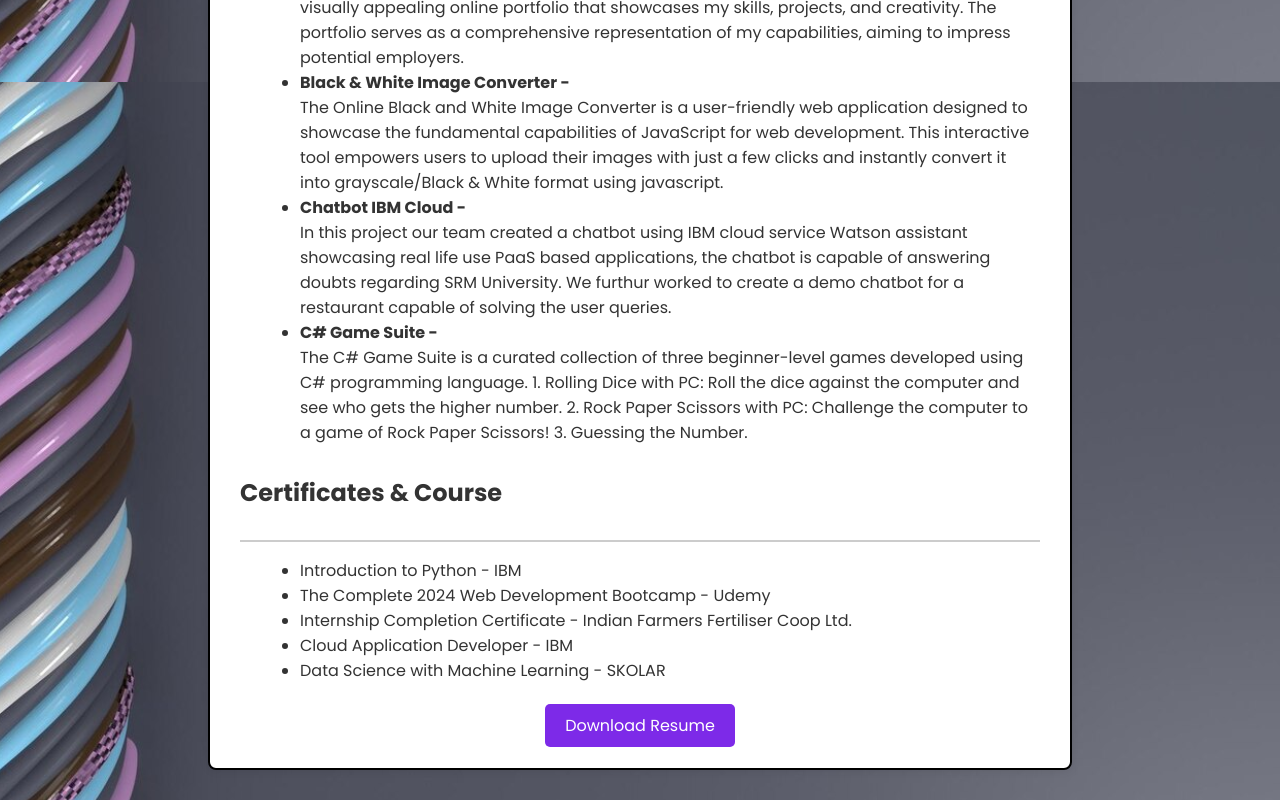
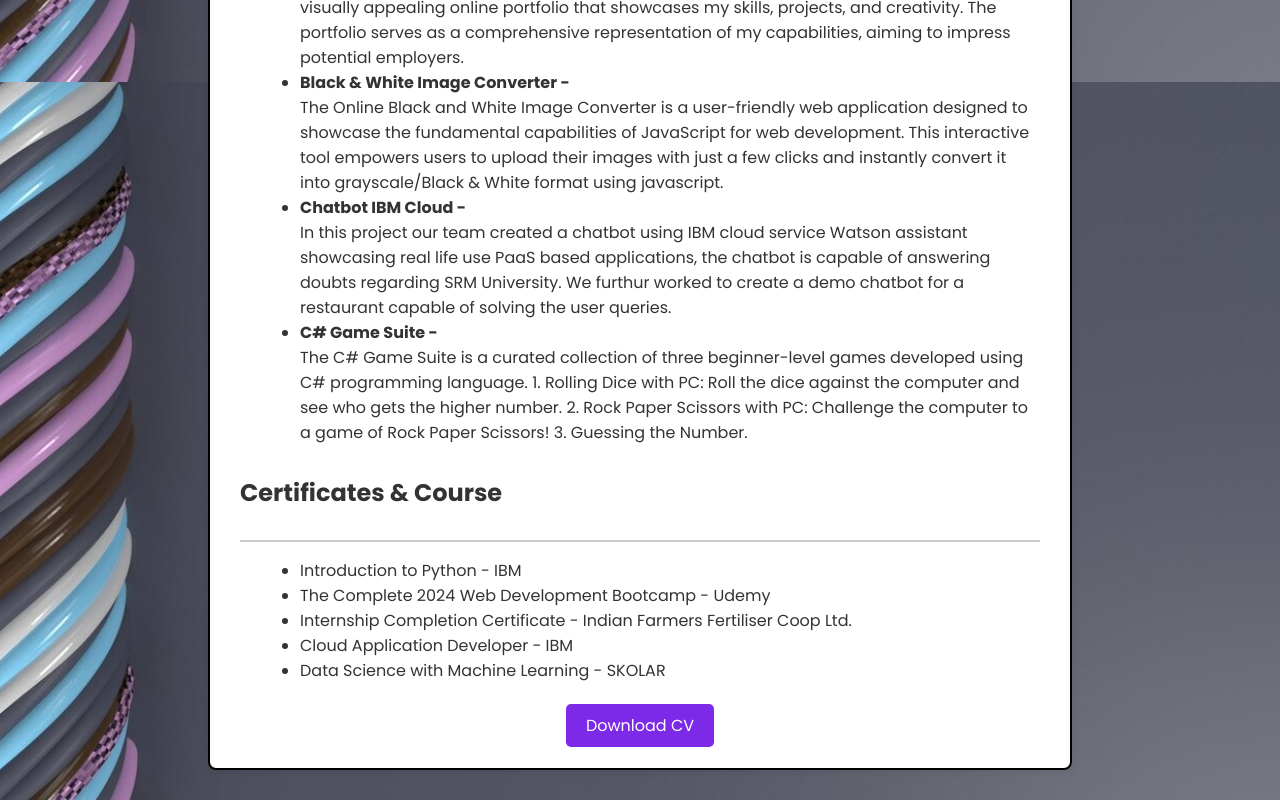
Before and after one commit to GithubRaviSharma/RaviPortfolio, a plain HTML site: page resume.html in a window 1280 px wide. Shown: the part 1518-2318 px from the top of the page. Drawn offline with Linux system fonts and the light colour scheme.

Commit message:
Update resume.html

```diff
--- a/resume.html
+++ b/resume.html
@@ -197,7 +197,7 @@
         </div>
     </section>
     <div class="download-link">
-        <a href="./pdf's/RaviSharmasResume.pdf" download>Download Resume</a>
+        <a href="./pdf's/RaviSharmaCV.pdf" download>Download CV</a>
     </div>
 </div>
 
```
